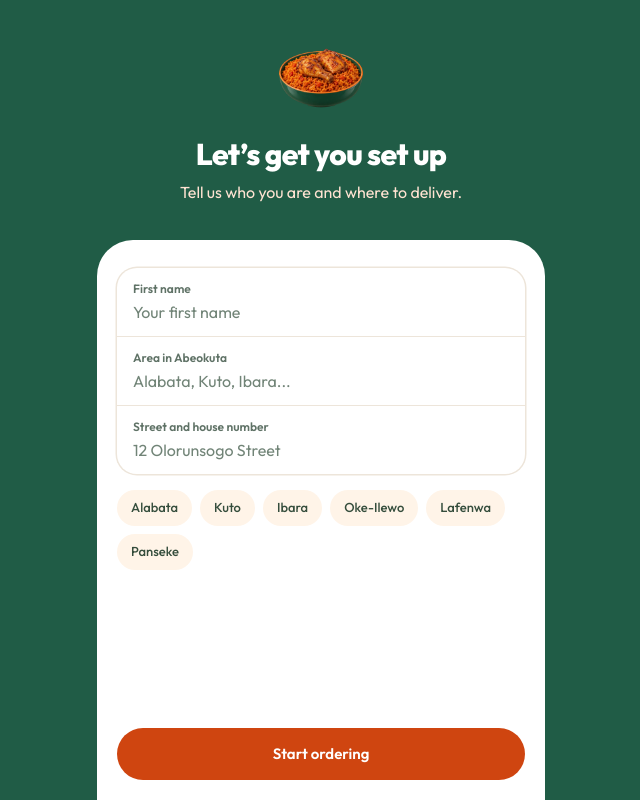
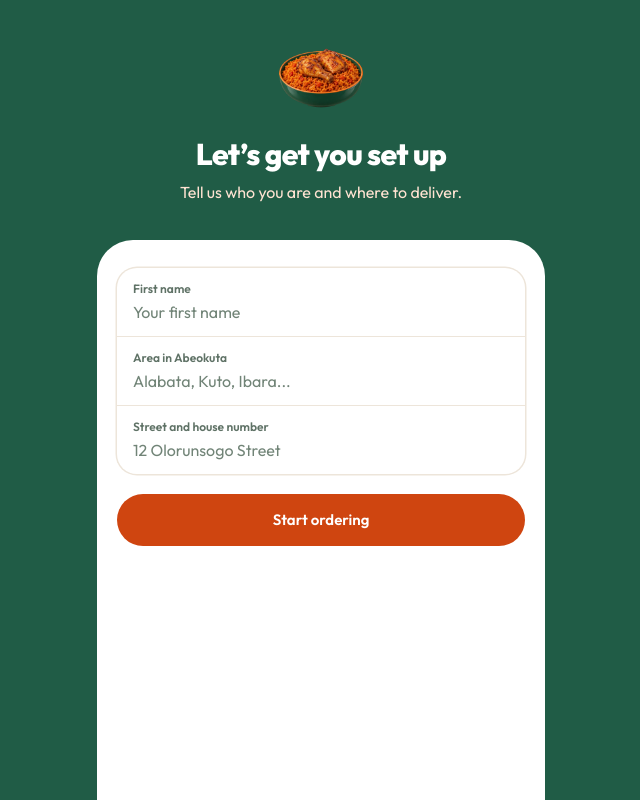
Before and after one commit to tweetbysobur/Foodie-, a Next.js app: page / in a window 1280 px wide. Shown: the whole page, without its empty margins (319-959 px from the left). Built offline with nearby package versions, Linux system fonts and the light colour scheme.

Commit message:
Sign-up: remove area chips, button and error line sit under the form

```diff
--- a/src/components/shell.tsx
+++ b/src/components/shell.tsx
@@ -237,8 +237,6 @@ export function AddressSheet({ onClose }: { onClose: () => void }) {
   );
 }
 
-/** Areas we know kitchens deliver to. Anything else can be typed. */
-const AREAS = ["Alabata", "Kuto", "Ibara", "Oke-Ilewo", "Lafenwa", "Panseke"];
 
 /**
  * First visit: green page, brand on top, one white block with the questions.
@@ -313,7 +311,7 @@ function Welcome() {
       <main className="animate-rise mx-auto flex w-full max-w-md flex-1 flex-col rounded-t-[36px] bg-surface px-5 pb-[calc(env(safe-area-inset-bottom)+20px)] pt-7">
         <form
           noValidate
-          className="flex flex-1 flex-col"
+          className="flex flex-col"
           onSubmit={(e) => {
             e.preventDefault();
             setTried(true);
@@ -337,21 +335,7 @@ function Welcome() {
             </p>
           ) : null}
 
-          <div className="mt-4 flex flex-wrap gap-2" aria-label="Quick pick an area">
-            {AREAS.map((a) => (
-              <button
-                type="button"
-                key={a}
-                onClick={() => setArea(a)}
-                aria-pressed={area === a}
-                className={cx("h-9 rounded-full px-3.5 text-[13px] font-medium transition-colors", area === a ? "bg-green text-white" : "bg-cream text-ink hover:bg-peach")}
-              >
-                {a}
-              </button>
-            ))}
-          </div>
-
-          <Button type="submit" size="lg" className="mt-auto w-full">
+          <Button type="submit" size="lg" className="mt-5 w-full">
             Start ordering
           </Button>
         </form>
```
